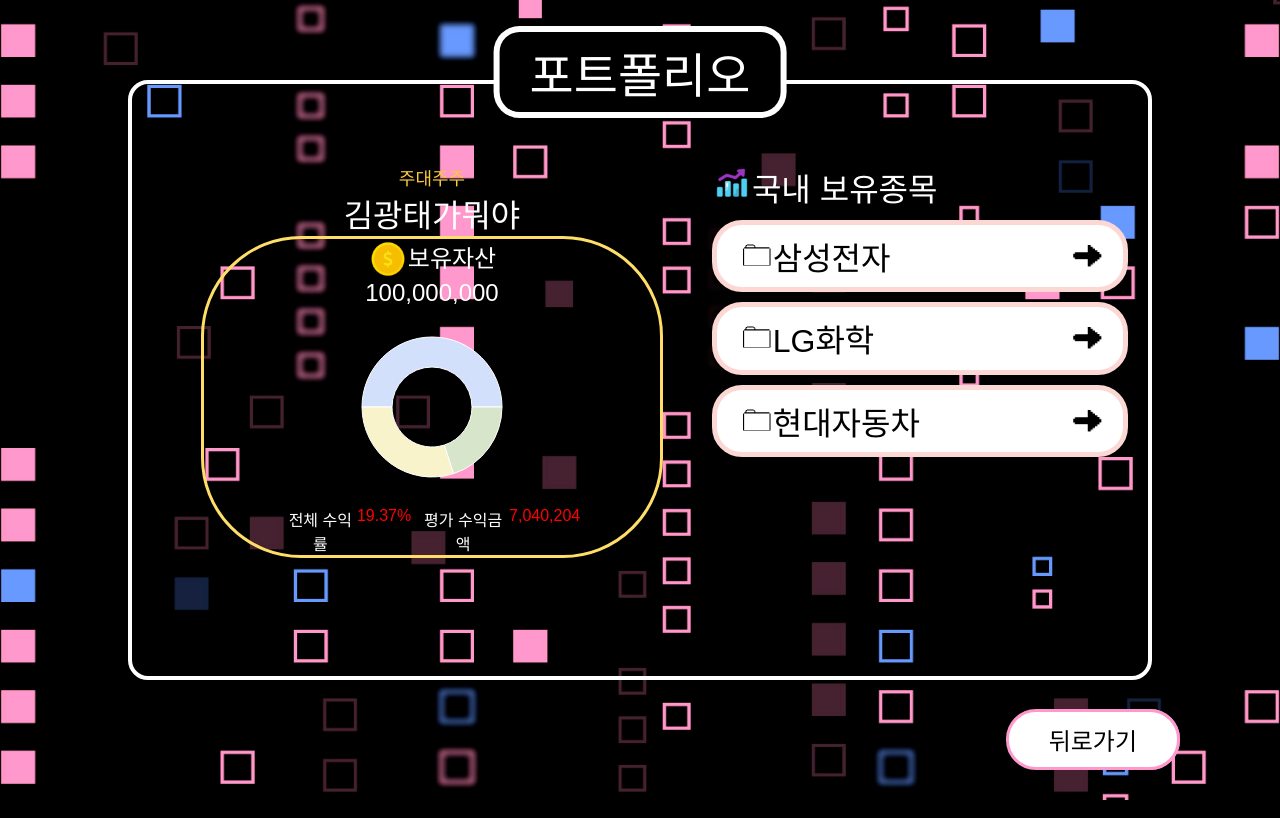
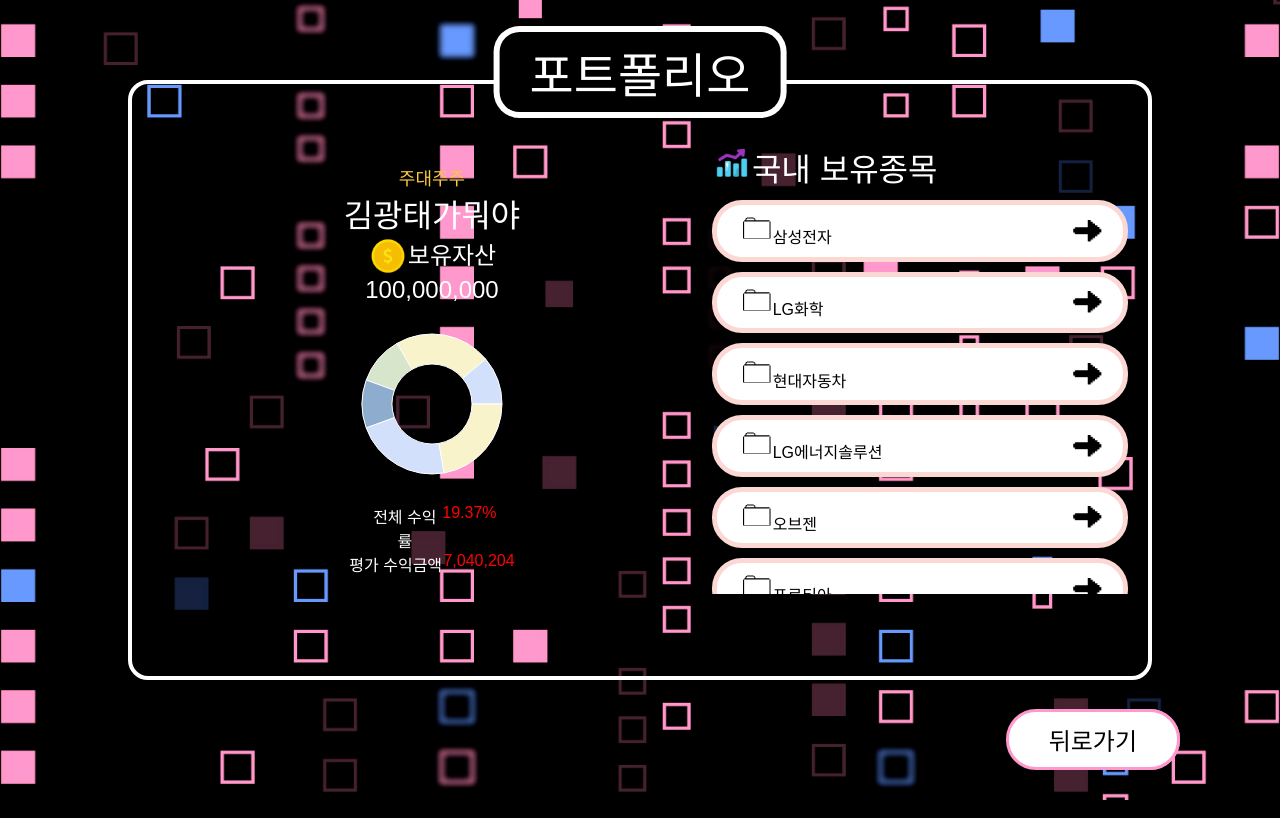
Before and after one commit to PDA-Jumo/frontend, a React (Create React App) app: page /ranking/portfolio in a window 1280 px wide. Both pictures are taken after a click on the button "국내주식". Built offline with nearby package versions, Linux system fonts and the light colour scheme; a web font is replaced by a local one.

Commit message:
Feat: 주식 포트폴리오 연결 - 국내주식 컴포넌트 구현 (css 수정 필요)

```diff
--- a/src/pages/rank/KoreaStock.jsx
+++ b/src/pages/rank/KoreaStock.jsx
@@ -17,12 +17,22 @@ export default function KoreaStock() {
   useEffect(() => {
     const setData = async () => {
       const resp = {
-        myStock: ["삼성전자", "LG화학", "현대자동차"],
+        myStock: [
+          "삼성전자",
+          "LG화학",
+          "현대자동차",
+          "LG에너지솔루션",
+          "오브젠",
+          "프로티아",
+        ],
         assets: "100,000,000",
         mystock_percent: [
-          { stock_name: "삼성전자", percent: 50 },
-          { stock_name: "LG화학", percent: 30 },
-          { stock_name: "현대자동차", percent: 20 },
+          { stock_name: "삼성전자", percent: 10 },
+          { stock_name: "LG화학", percent: 20 },
+          { stock_name: "현대자동차", percent: 10 },
+          { stock_name: "LG에너지솔루션", percent: 10 },
+          { stock_name: "오브젠", percent: 20 },
+          { stock_name: "프로티아", percent: 20 },
         ],
       };
       setMyStock(resp.myStock);
@@ -39,129 +49,59 @@ export default function KoreaStock() {
   }
 
   return (
-    <div
-      style={{
-        top: "190px",
-        right: "100px",
-        height: "77%",
-        display: "flex",
-        justifyContent: "space-between",
-      }}
-    >
-      <div
-        style={{
-          display: "flex",
-          flexDirection: "column",
-          width: "50%",
-          padding: "2% 5%",
-        }}
-      >
+    <div className="koreaStockContainer">
+      <div className="leftSection">
         <div>
-          <div style={{ fontSize: "18px", color: "#F9C93E" }}>주대주주</div>
-          <div class="mediumText text-white">김광태가뭐야</div>
+          <div className="title">주대주주</div>
+          <div className="mediumText text-white">김광태가뭐야</div>
         </div>
 
-        <div
-          style={{
-            border: "3px solid #FFDE68",
-            borderRadius: "100px",
-            display: "flex",
-            flexDirection: "column",
-            alignItems: "center",
-          }}
-        >
-          <div class="smallText text-white" style={{ display: "flex" }}>
-            <img
-              src={Coin}
-              style={{ height: "40px", width: "40px" }}
-              alt="Coin"
-            />
+        <div className="stockInfoSection">
+          <div className="smallText text-white assetsDisplay">
+            <img src={Coin} className="icon" alt="Coin" />
             보유자산
           </div>
-          <div class="smallText text-white" style={{ display: "flex" }}>
-            {assets}
-          </div>
+          <div className="smallText text-white">{assets}</div>
           <div>
             {chart && chart.length > 0 && (
               <PieChartComponent codeRatioArray={chart} onHover={handleHover} />
             )}
           </div>
 
-          <div
-            style={{
-              width: "65%",
-              display: "flex",
-              justifyContent: "space-between",
-            }}
-          >
-            <div
-              style={{
-                width: "43%",
-                display: "flex",
-                justifyContent: "space-between",
-              }}
-            >
-              <div class="text-white">전체 수익률</div>
-              <div style={{ color: "red" }}>19.37%</div>
+          <div className="profitInfo">
+            <div className="totalReturn">
+              <div className="text-white">전체 수익률</div>
+              <div className="profit">19.37%</div>
             </div>
-            <div
-              style={{
-                width: "55%",
-                display: "flex",
-                justifyContent: "space-between",
-              }}
-            >
-              <div class="text-white">평가 수익금액</div>{" "}
-              <div style={{ color: "red" }}>7,040,204</div>
+            <div className="evaluationProfit">
+              <div className="text-white">평가 수익금액</div>
+              <div className="profit">7,040,204</div>
             </div>
           </div>
         </div>
       </div>
 
-      <div
-        style={{
-          display: "flex",
-          flexDirection: "column",
-          width: "45%",
-          padding: "2% 0%",
-        }}
-      >
+      <div className="rightSection">
         <div>
-          <div class="mediumText text-white" style={{ display: "flex" }}>
-            <img src={Chart} style={{ height: "40px", width: "40px" }} />
+          <div className="mediumText text-white stockDisplay">
+            <img src={Chart} className="icon" />
             국내 보유종목
           </div>
         </div>
 
-        <div style={{ overflow: "auto" }}>
+        <div className="stockList">
           {myStock.map((stock, id) => {
             const isHovered = stock === hoverdata;
             return (
               <div
                 key={id}
-                className="mediumText"
-                style={{
-                  padding: "2% 5%",
-                  border: `5px solid #FCD8D4`,
-                  borderRadius: "30px",
-                  margin: "10px 0",
-                  display: "flex",
-                  justifyContent: "space-between",
-                  alignItems: "center",
-                  backgroundColor: isHovered ? "#FCD8D4" : "white",
-                }}
+                className={`stockItem ${isHovered ? "hovered" : ""}`}
               >
                 <div>
-                  <img src={Folder} />
+                  <img src={Folder} alt="Folder" />
                   {stock}
                 </div>
-                <img
-                  src={Arrow}
-                  style={{
-                    width: "8%",
-                    height: "4%",
-                  }}
-                />
+                <img src={Arrow} className="arrowIcon" alt="Arrow" />
               </div>
             );
           })}
--- a/src/pages/rank/rank.css
+++ b/src/pages/rank/rank.css
@@ -8,7 +8,6 @@
   height: 100%;
   overflow: hidden;
 }
-
 
 .content-position {
   width: 80vw;
@@ -24,7 +23,6 @@
   overflow: hidden;
 
   padding-bottom: 36px;
-
 }
 
 .non-scrollable-header {
@@ -45,6 +43,7 @@
 .scrollable-content::-webkit-scrollbar {
   display: none;
 }
+
 .ranking-header {
   text-align: center;
   margin-bottom: 24px;
@@ -122,7 +121,6 @@
   margin-right: 36px;
 }
 
-
 .back-button1 {
   position: fixed;
   right: 100px;
--- a/src/pages/rank/rankPortfolio.jsx
+++ b/src/pages/rank/rankPortfolio.jsx
@@ -4,6 +4,7 @@ import Rank from "../../assets/backgrounds/rank.png";
 import Coin from "../../assets/coin.png";
 import "./rank.css";
 import "./portfolio.css";
+import "./stockPortfolio.css";
 import KoreaStock from "./KoreaStock";
 
 export default function PortfolioList() {
--- /dev/null
+++ b/src/pages/rank/stockPortfolio.css
@@ -0,0 +1,96 @@
+.koreaStockContainer {
+  top: 190px;
+  right: 100px;
+  height: 77%;
+  display: flex;
+  justify-content: space-between;
+}
+
+.leftSection,
+.rightSection {
+  display: flex;
+  flex-direction: column;
+}
+
+.leftSection {
+  width: 50%;
+  padding: 2% 5%;
+}
+
+.title {
+  font-size: 18px;
+  color: #f9c93e;
+}
+
+.stockInfoSection,
+.profitInfo {
+  display: flex;
+  flex-direction: column;
+  align-items: center;
+}
+
+.assetsDisplay,
+.stockDisplay {
+  display: flex;
+}
+
+.icon {
+  height: 40px;
+  width: 40px;
+}
+
+.profitInfo {
+  width: 65%;
+  justify-content: space-between;
+}
+
+.totalReturn,
+.evaluationProfit {
+  display: flex;
+  justify-content: space-between;
+}
+
+.totalReturn {
+  width: 43%;
+}
+
+.evaluationProfit {
+  width: 55%;
+}
+
+.profit {
+  color: red;
+}
+
+.rightSection {
+  width: 45%;
+  height: 450px;
+}
+
+.stockList {
+  overflow: auto;
+}
+
+.stockList::-webkit-scrollbar {
+  display: none;
+}
+
+.stockItem {
+  padding: 2% 5%;
+  border: 5px solid #fcd8d4;
+  border-radius: 30px;
+  margin: 10px 0;
+  display: flex;
+  justify-content: space-between;
+  align-items: center;
+  background-color: white;
+}
+
+.stockItem.hovered {
+  background-color: #fcd8d4;
+}
+
+.arrowIcon {
+  width: 8%;
+  height: 4%;
+}
```
